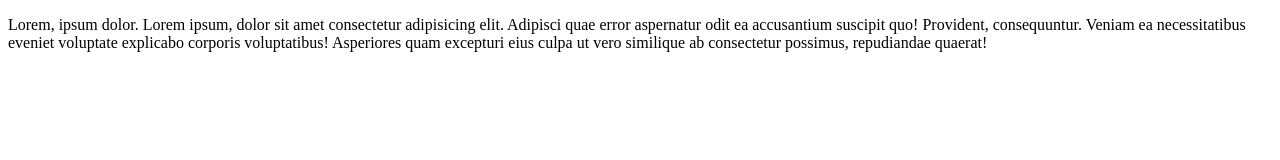
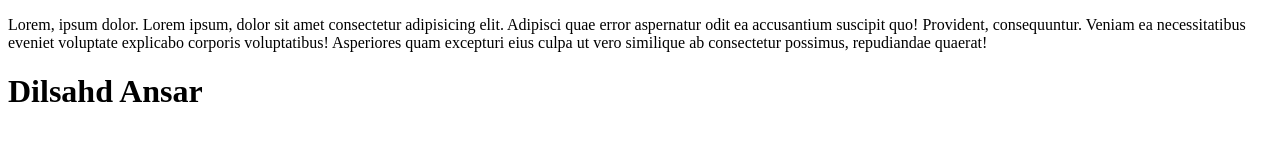
Before and after one commit to dilshadansari12/demolearning, a plain HTML site: page index.html in a window 1280 px wide. Drawn offline with Linux system fonts and the light colour scheme.

Commit message:
sec-chng

```diff
--- a/index.html
+++ b/index.html
@@ -8,5 +8,6 @@
 </head>
 <body>
     <p>Lorem, ipsum dolor. Lorem ipsum, dolor sit amet consectetur adipisicing elit. Adipisci quae error aspernatur odit ea accusantium suscipit quo! Provident, consequuntur. Veniam ea necessitatibus eveniet voluptate explicabo corporis voluptatibus! Asperiores quam excepturi eius culpa ut vero similique ab consectetur possimus, repudiandae quaerat!</p>
+    <h1>Dilsahd Ansar</h1>
 </body>
 </html>
```
